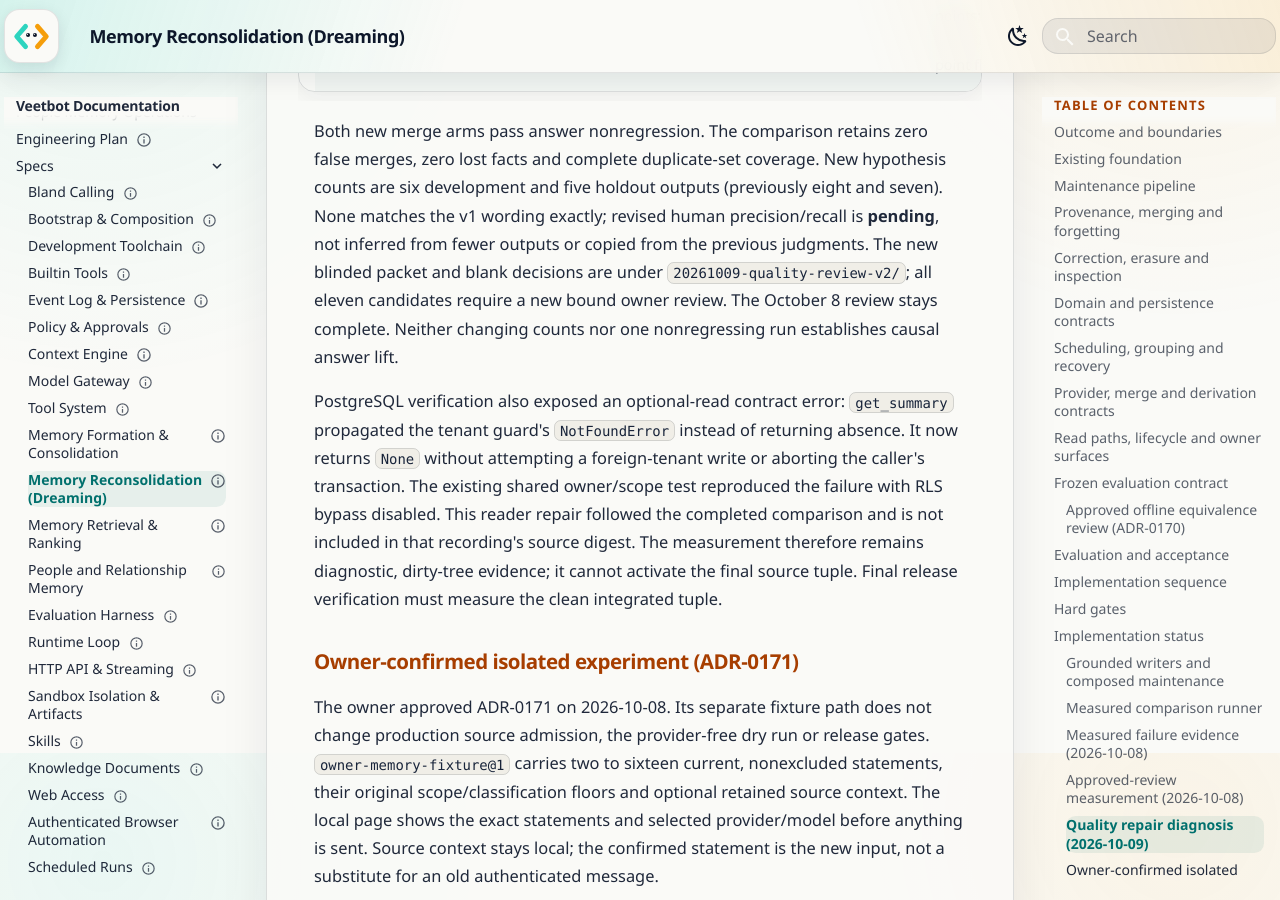
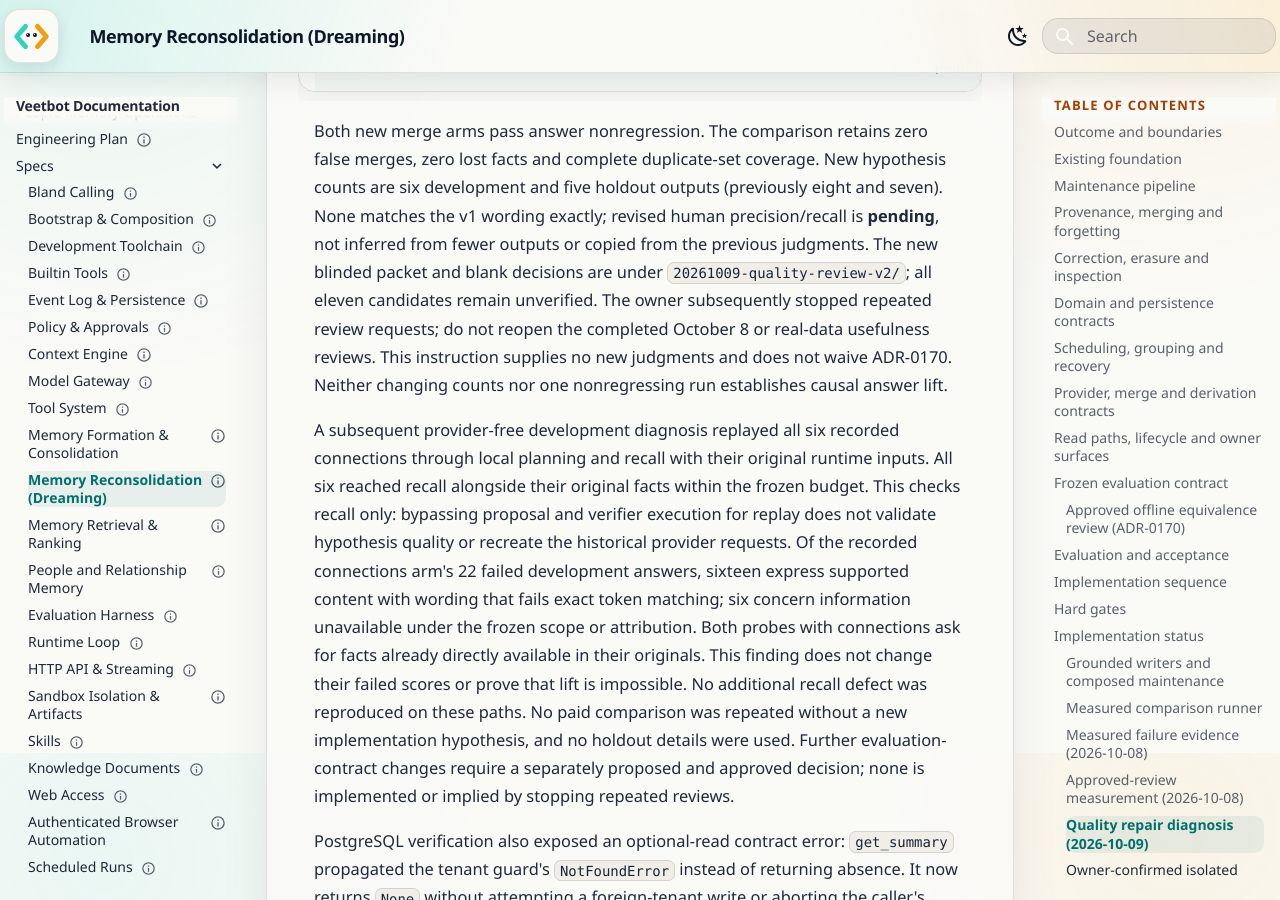
Before and after one commit to avitus/veetbot, an MkDocs documentation site: the page built from docs/plan/memory-reconsolidation.md, in a window 1280 px wide and 900 px high, scrolled down 46947 px. Built offline with MkDocs 1.6.1 and Material for MkDocs 9.7.7, drawn with Linux system fonts in a browser that asks for light colours.

Commit message:
Record M32 development recall diagnosis and completed reviews
Reading-Lane: A
Glen-Conversation: 01a0fed2-f7fb-72e1-8b67-87d01460bd69

```diff
--- a/docs/plan/memory-reconsolidation.md
+++ b/docs/plan/memory-reconsolidation.md
@@ -1541,8 +1541,25 @@ are six development and five holdout outputs (previously eight and seven). None
 matches the v1 wording exactly; revised human precision/recall is **pending**, not
 inferred from fewer outputs or copied from the previous judgments. The new blinded
 packet and blank decisions are under `20261009-quality-review-v2/`; all eleven
-candidates require a new bound owner review. The October 8 review stays complete.
+candidates remain unverified. The owner subsequently stopped repeated review
+requests; do not reopen the completed October 8 or real-data usefulness reviews.
+This instruction supplies no new judgments and does not waive ADR-0170.
 Neither changing counts nor one nonregressing run establishes causal answer lift.
+
+A subsequent provider-free development diagnosis replayed all six recorded
+connections through local planning and recall with their original runtime inputs.
+All six reached recall alongside their original facts within the frozen budget.
+This checks recall only: bypassing proposal and verifier execution for replay does
+not validate hypothesis quality or recreate the historical provider requests.
+Of the recorded connections arm's 22 failed development answers, sixteen express
+supported content with wording that fails exact token matching; six concern
+information unavailable under the frozen scope or attribution. Both probes with
+connections ask for facts already directly available in their originals. This
+finding does not change their failed scores or prove that lift is impossible.
+No additional recall defect was reproduced on these paths. No paid comparison
+was repeated without a new implementation hypothesis, and no holdout details were
+used. Further evaluation-contract changes require a separately proposed and
+approved decision; none is implemented or implied by stopping repeated reviews.
 
 PostgreSQL verification also exposed an optional-read contract error:
 `get_summary` propagated the tenant guard's `NotFoundError` instead of returning
```
Also changed, not shown: docs/plan/current-milestone.md (+4 -2 lines), docs/status/milestones.md (+1 -1 lines), docs/status/project-state.yaml (+22 -3 lines).
